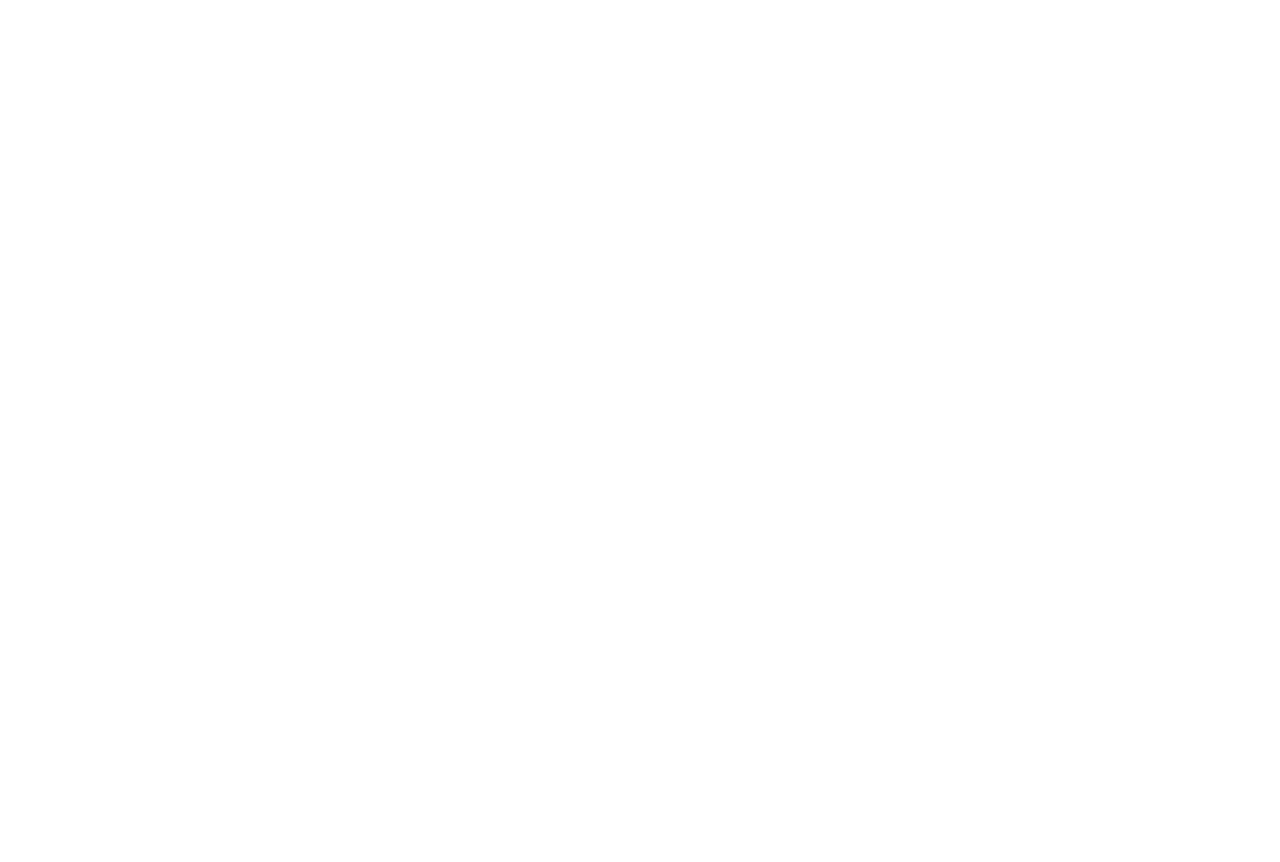
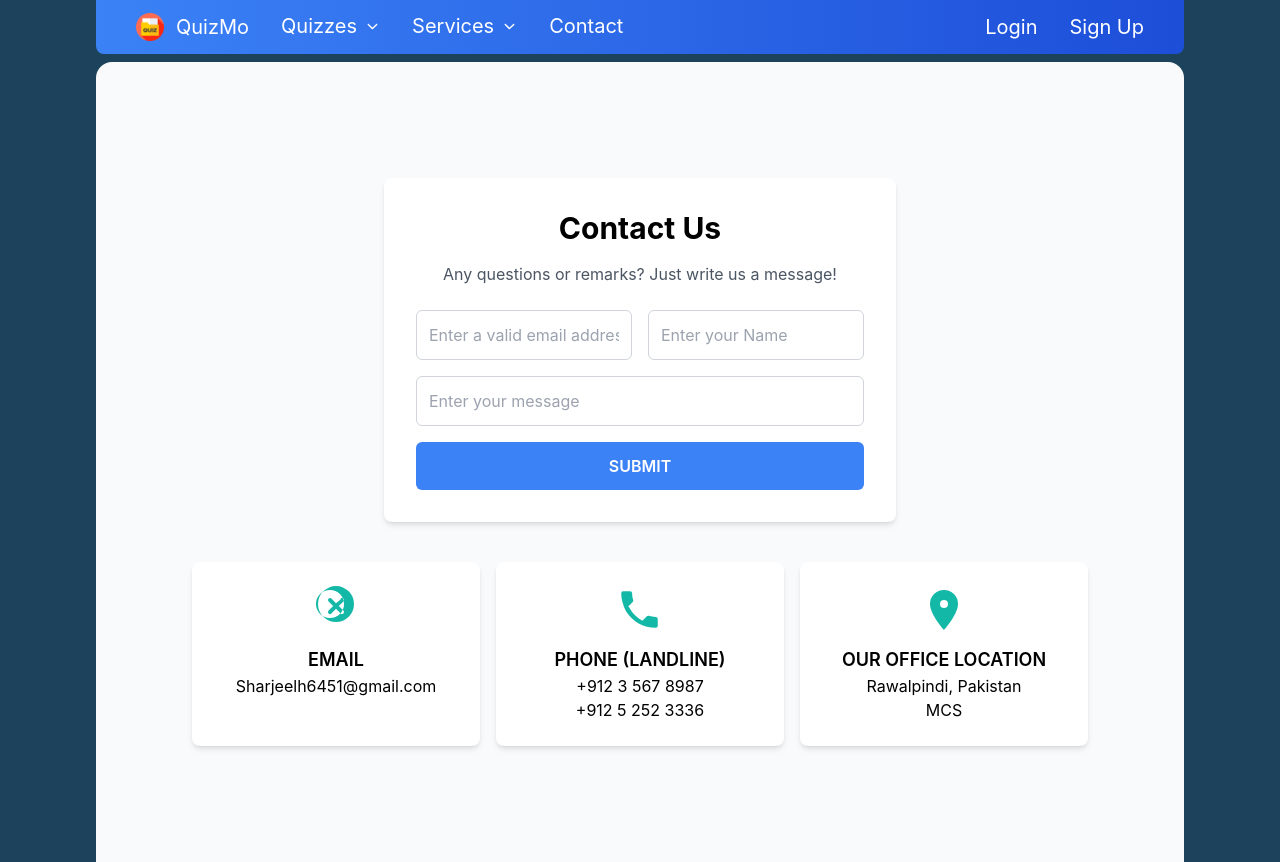
Before and after one commit to SharjeelCh/quizmo, a React (Create React App) app: page /Contact in a window 1280 px wide. Before the commit this address had no page. Before the commit the page ends 800 px from the top, so only its background shows below. Built offline with nearby package versions, Linux system fonts and the light colour scheme.

Commit message:
about us page added

```diff
--- a/package.json
+++ b/package.json
@@ -10,6 +10,7 @@
     "@testing-library/jest-dom": "^5.17.0",
     "@testing-library/react": "^13.4.0",
     "@testing-library/user-event": "^13.5.0",
+    "prop-types": "^15.8.1",
     "react": "^18.3.1",
     "react-dom": "^18.3.1",
     "react-icons": "^5.2.1",
--- a/src/Components/Tabbar.js
+++ b/src/Components/Tabbar.js
@@ -112,6 +112,7 @@ function Tabbar() {
           key={index}
           onClick={() => {
            navigate(`/${item}`);
+           console.log("item:",item);
           }}
          >
           {Object.values(item)}
@@ -120,7 +121,9 @@ function Tabbar() {
       </div>
      )}
     </div>
-    <button className="text-white text-sm mr-2 sm:text-base md:text-lg lg:text-xl hover:border-b-2 hover:border-white border-b-2 border-transparent transition-all hover:text-blue-200">
+    <button className="text-white text-sm mr-2 sm:text-base md:text-lg lg:text-xl hover:border-b-2 hover:border-white border-b-2 border-transparent transition-all hover:text-blue-200"
+    onClick={()=>{navigate("/Contact")}}
+    >
      Contact
     </button>
    </div>
--- /dev/null
+++ b/src/Screens/About Us.js
@@ -0,0 +1,67 @@
+import React from "react";
+
+const AboutUs = () => {
+ return (
+  <div className="bg-gray-100 py-10 px-4 h-screen mt-4 rounded-t-2xl">
+   <h2 className="text-center text-3xl font-semibold mb-8">What We Do</h2>
+   <p className="text-center text-lg mb-12">
+    We offer a wide range of services to enhance your Quizmo experience
+   </p>
+
+   <div className="grid grid-cols-1 md:grid-cols-2 lg:grid-cols-3 gap-8 max-w-7xl mx-auto">
+    {/* Quizzes Card */}
+    <div className="bg-white p-6 rounded-lg shadow-md">
+     <div className="text-center mb-4">
+      <div className="bg-indigo-100 p-3 rounded-full inline-block">
+       <span className="text-indigo-500 text-4xl">&#x1F4DA;</span>{" "}
+       {/* Book Emoji */}
+      </div>
+     </div>
+     <h3 className="text-center text-xl font-semibold mb-4">Quizzes</h3>
+     <ul className="text-center text-gray-600">
+      <li>Variety of Quizzes</li>
+      <li>Interactive Questions</li>
+      <li>Timed Challenges</li>
+      <li>Customizable Quizzes</li>
+     </ul>
+    </div>
+
+    {/* Learning Card */}
+    <div className="bg-white p-6 rounded-lg shadow-md">
+     <div className="text-center mb-4">
+      <div className="bg-green-100 p-3 rounded-full inline-block">
+       <span className="text-green-500 text-4xl">&#x1F4C8;</span>{" "}
+       {/* Chart Emoji */}
+      </div>
+     </div>
+     <h3 className="text-center text-xl font-semibold mb-4">Learning</h3>
+     <ul className="text-center text-gray-600">
+      <li>Track Progress</li>
+      <li>In-depth Analysis</li>
+      <li>Personalized Tips</li>
+      <li>Resource Library</li>
+     </ul>
+    </div>
+
+    {/* Community Card */}
+    <div className="bg-white p-6 rounded-lg shadow-md">
+     <div className="text-center mb-4">
+      <div className="bg-pink-100 p-3 rounded-full inline-block">
+       <span className="text-pink-500 text-4xl">&#x1F465;</span>{" "}
+       {/* People Emoji */}
+      </div>
+     </div>
+     <h3 className="text-center text-xl font-semibold mb-4">Community</h3>
+     <ul className="text-center text-gray-600">
+      <li>Join Discussions</li>
+      <li>Connect with Peers</li>
+      <li>Share Knowledge</li>
+      <li>Compete with Friends</li>
+     </ul>
+    </div>
+   </div>
+  </div>
+ );
+};
+
+export default AboutUs;
--- /dev/null
+++ b/src/Screens/Contact.js
@@ -0,0 +1,90 @@
+import React from "react";
+
+const Contact = () => {
+ return (
+  <div className="min-h-screen bg-gray-50 flex flex-col justify-center items-center mt-2 rounded-t-2xl">
+   <div className="w-full max-w-lg p-8 bg-white shadow-md rounded-lg text-center">
+    <h2 className="text-3xl font-bold mb-4">Contact Us</h2>
+    <p className="text-gray-600 mb-6">
+     Any questions or remarks? Just write us a message!
+    </p>
+    <form className="space-y-4">
+     <div className="grid grid-cols-2 gap-4">
+      <input
+       type="email"
+       placeholder="Enter a valid email address"
+       className="w-full p-3 border border-gray-300 rounded-md focus:outline-none focus:ring-2 focus:ring-teal-500"
+      />
+      <input
+       type="text"
+       placeholder="Enter your Name"
+       className="w-full p-3 border border-gray-300 rounded-md focus:outline-none focus:ring-2 focus:ring-teal-500"
+      />
+     </div>
+     <input
+      type="text"
+      placeholder="Enter your message"
+      className="w-full p-3 border border-gray-300 rounded-md focus:outline-none focus:ring-2 focus:ring-teal-500"
+     />
+     <button
+      type="submit"
+      className="w-full p-3 bg-blue-500 text-white font-semibold rounded-md hover:bg-blue-600 focus:outline-none transition-all"
+     >
+      SUBMIT
+     </button>
+    </form>
+   </div>
+
+   <div className="w-full max-w-4xl mt-10 grid grid-cols-1 md:grid-cols-3 gap-4 text-center">
+    <div className="bg-white p-6 rounded-lg shadow-md hover:scale-105 transition-all ease-in-out">
+     <div className="flex justify-center items-center text-teal-500 mb-3">
+      <svg
+       className="w-12 h-12"
+       fill="currentColor"
+       xmlns="http://www.w3.org/2000/svg"
+       viewBox="0 0 24 24"
+      >
+       <path d="M21 9a9 9 0 11-18 0 9 9 0 0118 0zM2 9a7 7 0 1014 0A7 7 0 002 9zm12.293-2.293L12 8.586l-2.293-2.293a1 1 0 00-1.414 1.414L10.586 10l-2.293 2.293a1 1 0 101.414 1.414L12 11.414l2.293 2.293a1 1 0 001.414-1.414L13.414 10l2.293-2.293a1 1 0 00-1.414-1.414z"></path>
+      </svg>
+     </div>
+     <h3 className="text-lg font-semibold cursor-pointer">EMAIL</h3>
+     <a href="mailto:sharjeelh6451@gmail.com?subject=Your%20Subject&body=Your%20Email%20Body">
+      <p>Sharjeelh6451@gmail.com</p>
+     </a>
+    </div>
+    <div className="bg-white p-6 rounded-lg shadow-md  hover:scale-105 transition-all ease-in-out">
+     <div className="flex justify-center items-center text-teal-500 mb-3">
+      <svg
+       className="w-12 h-12"
+       fill="currentColor"
+       xmlns="http://www.w3.org/2000/svg"
+       viewBox="0 0 24 24"
+      >
+       <path d="M6.62 10.79a15.91 15.91 0 006.59 6.59l2.2-2.2a1 1 0 01.91-.27 11.36 11.36 0 003.55.57 1 1 0 011 1v3.45a1 1 0 01-.92 1 19.91 19.91 0 01-8.86-2.34 19.82 19.82 0 01-6.15-6.15 19.91 19.91 0 01-2.34-8.85 1 1 0 011-1h3.45a1 1 0 011 1 11.36 11.36 0 00.57 3.55 1 1 0 01-.27.91l-2.2 2.2z"></path>
+      </svg>
+     </div>
+     <h3 className="text-lg font-semibold">PHONE (LANDLINE)</h3>
+     <p>+912 3 567 8987</p>
+     <p>+912 5 252 3336</p>
+    </div>
+    <div className="bg-white p-6 rounded-lg shadow-md  hover:scale-105 transition-all ease-in-out">
+     <div className="flex justify-center items-center text-teal-500 mb-3">
+      <svg
+       className="w-12 h-12"
+       fill="currentColor"
+       xmlns="http://www.w3.org/2000/svg"
+       viewBox="0 0 24 24"
+      >
+       <path d="M12 2a7 7 0 00-7 7c0 5.25 7 13 7 13s7-7.75 7-13a7 7 0 00-7-7zm0 9a2 2 0 110-4 2 2 0 010 4z"></path>
+      </svg>
+     </div>
+     <h3 className="text-lg font-semibold">OUR OFFICE LOCATION</h3>
+     <p>Rawalpindi, Pakistan</p>
+     <p>MCS</p>
+    </div>
+   </div>
+  </div>
+ );
+};
+
+export default Contact;
--- a/src/Screens/Home.js
+++ b/src/Screens/Home.js
@@ -212,9 +212,7 @@ function Home() {
       </div>
       <div className="flex flex-row items-center gap-1 mt-1">
        <p>2416</p>
-              <button className="text-blue-600 hover:text-blue-900">
-                players
-              </button>
+       <button className="text-blue-600 hover:text-blue-900">players</button>
        <p>playing</p>
       </div>
       <div className="flex flex-row items-center gap-1 mt-1">
@@ -262,9 +260,8 @@ function Home() {
         Realms of Knowledge
        </p>
        <p className="whitespace-normal flex-grow text-lg">
-                with - and against - thousands of other players from around the
-                world! Answer questions, play games, join teams, and climb the
-                ranks!
+        with - and against - thousands of other players from around the world!
+        Answer questions, play games, join teams, and climb the ranks!
        </p>
        <p className="font-bold text-lg">FOR FREE!</p>
        <p className="text-lg"> Become a</p>
@@ -272,9 +269,7 @@ function Home() {
         {" "}
         Gold Member
        </button>
-              <p className="text-lg">
-                for an ad-free experience and tons of perks!
-              </p>
+       <p className="text-lg">for an ad-free experience and tons of perks!</p>
       </div>
      </div>
      <div className="mt-4">
@@ -323,14 +318,29 @@ function Home() {
 
    <div className="flex flex-col h-fit bg-white rounded-md items-start mt-2 p-2">
     <div className="flex flex-grow sm:flex-row w-full justify-start items-center space-y-2 sm:space-y-0 sm:space-x-4 gap-x-2">
-          <button className="w-full sm:w-auto text-blue-600 hover:text-blue-900 text-md">
+     <button
+      className="w-full sm:w-auto text-blue-600 hover:text-blue-900 text-md"
+      onClick={() => {
+       navigate("/About Us");
+      }}
+     >
       QuizMo-FAQ
      </button>
 
-          <button className="w-full sm:w-auto text-blue-600 hover:text-blue-900 text-md">
+     <button
+      className="w-full sm:w-auto text-blue-600 hover:text-blue-900 text-md"
+      onClick={() => {
+       navigate("/Contact");
+      }}
+     >
       Help / Contact Us
      </button>
-          <button className="w-full sm:w-auto text-blue-600 hover:text-blue-900 text-md">
+     <button
+      className="w-full sm:w-auto text-blue-600 hover:text-blue-900 text-md"
+      onClick={() => {
+       navigate("/About Us");
+      }}
+     >
       Conditions of use
      </button>
     </div>
--- a/src/Screens/Navigation.js
+++ b/src/Screens/Navigation.js
@@ -10,6 +10,8 @@ import Signup from "./Signup";
 import QuizPage from "./QuizPage";
 import { QuizMulti } from "./QuizMulti";
 import Rankings from "./Rankings";
+import Contact from "./Contact";
+import AboutUs from "./About Us";
 function NotFound() {
  return <h1>404 Not Found</h1>;
 }
@@ -25,7 +27,9 @@ export default function Navigation() {
     <Route path="/QuizMulti" element={<QuizMulti />} />
     <Route path="/Quizzes" element={<Quizzes />} />
     <Route path="/Rankings" element={<Rankings />} />
-   </Route>
+    <Route path="/Contact" element={<Contact />} />
+    <Route path="/About Us" element={<AboutUs />} />
+    </Route>
    <Route element={<NotFound />} />
   </Routes>
  );
```
Also changed, not shown: 1 other file (tests, documents, lock files or other folders). Lines whose indentation alone changed are shown as unchanged.
